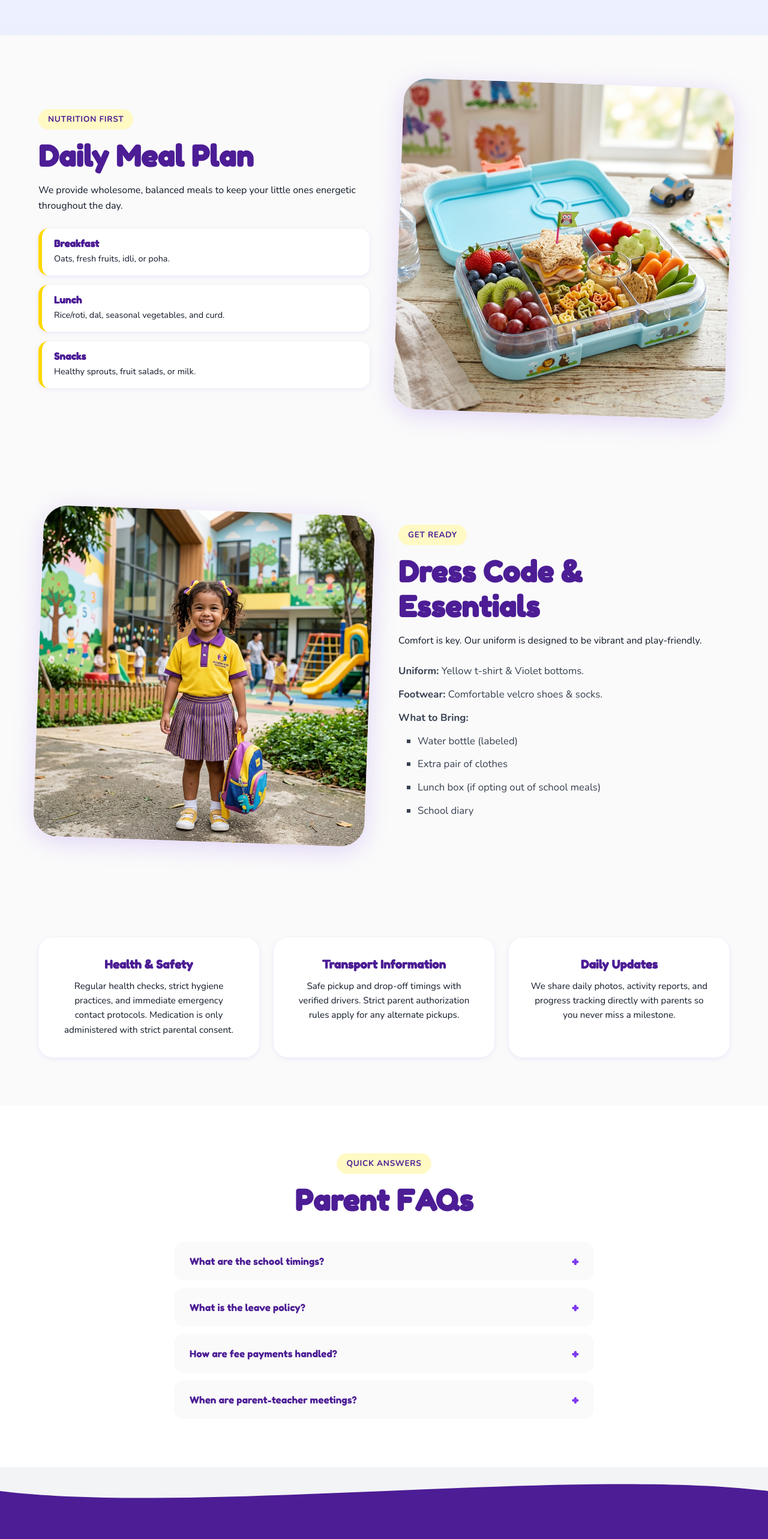
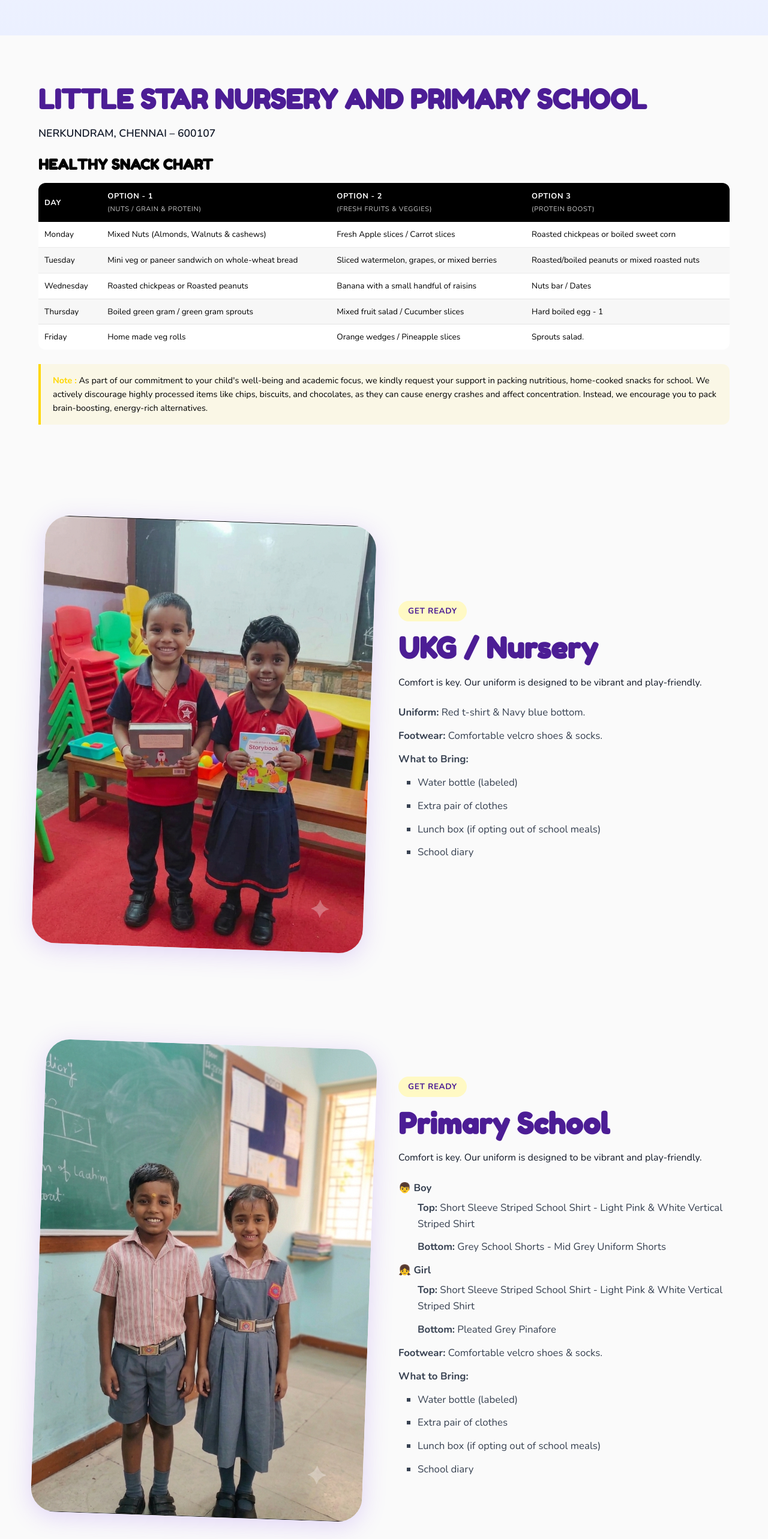
Before and after one commit to Govind1725/littel-star-nursery-and-primary-school, a Next.js app: page /child-care in a window 1280 px wide. Shown: the part 1520-4086 px from the top of the page at 60% size. Built offline with nearby package versions, Linux system fonts and the light colour scheme.

Commit message:
Update hero section to include Star Tuition Centre details, update contact and child care styling

```diff
--- a/src/app/child-care/child-care.module.css
+++ b/src/app/child-care/child-care.module.css
@@ -353,3 +353,64 @@
     margin-left: 16px;
   }
 }
+
+/* ===== SNACK TABLE ===== */
+.tableWrap {
+  overflow-x: auto;
+  margin-bottom: 24px;
+}
+
+.snackTable {
+  width: 100%;
+  border-collapse: collapse;
+  font-size: 0.85rem;
+  background: #fff;
+  border-radius: 12px;
+  overflow: hidden;
+  color: #000;
+}
+
+.snackTable th {
+  background: #000;
+  color: #fff;
+  padding: 12px 10px;
+  text-align: left;
+  font-weight: 700;
+  font-size: 0.8rem;
+  text-transform: uppercase;
+  letter-spacing: 0.05em;
+}
+
+.snackTable th small {
+  font-weight: 400;
+  font-size: 0.7rem;
+  opacity: 0.8;
+}
+
+.snackTable td {
+  padding: 10px;
+  border-bottom: 1px solid rgba(0,0,0,0.08);
+  color: #000;
+}
+
+.snackTable tr:nth-child(even) td {
+  background: rgba(0,0,0,0.03);
+}
+
+.snackTable tr:last-child td {
+  border-bottom: none;
+}
+
+.noteBox {
+  background: rgba(255, 215, 0, 0.08);
+  border-left: 4px solid var(--yellow);
+  padding: 16px 20px;
+  border-radius: 0 12px 12px 0;
+  font-size: 0.9rem;
+  color: #000;
+  line-height: 1.6;
+}
+
+.noteBox strong {
+  color: var(--yellow);
+}
--- a/src/app/child-care/page.tsx
+++ b/src/app/child-care/page.tsx
@@ -89,32 +89,39 @@ export default function ChildCarePage() {
         </div>
       </section>
 
-      {/* ===== MEAL PLAN & NUTRITION ===== */}
+      {/* ===== HEALTHY SNACK CHART ===== */}
       <section className={`section-padding ${styles.mealSection}`}>
         <div className="container">
           <div className={styles.splitLayout}>
             <div className={styles.splitText}>
-              <span className="badge">Nutrition First</span>
-              <h2 className="section-title">Daily Meal Plan</h2>
-              <p>We provide wholesome, balanced meals to keep your little ones energetic throughout the day.</p>
+              <h2 className="section-title" style={{fontSize: 'clamp(1.8rem, 4vw, 2.8rem)'}}>LITTLE STAR NURSERY AND PRIMARY SCHOOL</h2>
+              <p style={{fontSize: '1.1rem', marginBottom: '24px', fontWeight: 600}}>NERKUNDRAM, CHENNAI – 600107</p>
 
-              <div className={styles.mealCards}>
-                <div className={styles.mealCard}>
-                  <h4>Breakfast</h4>
-                  <p>Oats, fresh fruits, idli, or poha.</p>
-                </div>
-                <div className={styles.mealCard}>
-                  <h4>Lunch</h4>
-                  <p>Rice/roti, dal, seasonal vegetables, and curd.</p>
-                </div>
-                <div className={styles.mealCard}>
-                  <h4>Snacks</h4>
-                  <p>Healthy sprouts, fruit salads, or milk.</p>
-                </div>
+              <h3 style={{fontSize: '1.5rem', fontWeight: 700, marginBottom: '16px', color: '#000'}}>HEALTHY SNACK CHART</h3>
+
+              <div className={styles.tableWrap}>
+                <table className={styles.snackTable}>
+                  <thead>
+                    <tr>
+                      <th>DAY</th>
+                      <th>OPTION - 1<br /><small>(NUTS / GRAIN & PROTEIN)</small></th>
+                      <th>OPTION - 2<br /><small>(FRESH FRUITS & VEGGIES)</small></th>
+                      <th>OPTION 3<br /><small>(PROTEIN BOOST)</small></th>
+                    </tr>
+                  </thead>
+                  <tbody>
+                    <tr><td>Monday</td><td>Mixed Nuts (Almonds, Walnuts & cashews)</td><td>Fresh Apple slices / Carrot slices</td><td>Roasted chickpeas or boiled sweet corn</td></tr>
+                    <tr><td>Tuesday</td><td>Mini veg or paneer sandwich on whole-wheat bread</td><td>Sliced watermelon, grapes, or mixed berries</td><td>Roasted/boiled peanuts or mixed roasted nuts</td></tr>
+                    <tr><td>Wednesday</td><td>Roasted chickpeas or Roasted peanuts</td><td>Banana with a small handful of raisins</td><td>Nuts bar / Dates</td></tr>
+                    <tr><td>Thursday</td><td>Boiled green gram / green gram sprouts</td><td>Mixed fruit salad / Cucumber slices</td><td>Hard boiled egg - 1</td></tr>
+                    <tr><td>Friday</td><td>Home made veg rolls</td><td>Orange wedges / Pineapple slices</td><td>Sprouts salad.</td></tr>
+                  </tbody>
+                </table>
               </div>
-            </div>
-            <div className={styles.splitImage}>
-              <img src="/images/meal_plan.png" alt="Healthy Preschool Meal" className={styles.photo} />
+
+              <div className={styles.noteBox}>
+                <strong>Note :</strong> As part of our commitment to your child's well-being and academic focus, we kindly request your support in packing nutritious, home-cooked snacks for school. We actively discourage highly processed items like chips, biscuits, and chocolates, as they can cause energy crashes and affect concentration. Instead, we encourage you to pack brain-boosting, energy-rich alternatives.
+              </div>
             </div>
           </div>
         </div>
@@ -126,11 +133,11 @@ export default function ChildCarePage() {
           <div className={styles.splitLayoutReverse}>
             <div className={styles.splitText}>
               <span className="badge">Get Ready</span>
-              <h2 className="section-title">Dress Code & Essentials</h2>
+              <h2 className="section-title">UKG / Nursery</h2>
               <p>Comfort is key. Our uniform is designed to be vibrant and play-friendly.</p>
 
               <ul className={styles.checklist}>
-                <li><strong>Uniform:</strong> Yellow t-shirt & Violet bottoms.</li>
+                <li><strong>Uniform:</strong> Red t-shirt & Navy blue bottom.</li>
                 <li><strong>Footwear:</strong> Comfortable velcro shoes & socks.</li>
                 <li><strong>What to Bring:</strong>
                   <ul>
@@ -143,23 +150,61 @@ export default function ChildCarePage() {
               </ul>
             </div>
             <div className={styles.splitImage}>
-              <img src="/images/dress_code.png" alt="Preschool Dress Code" className={styles.photo} />
+              <img src="/images/kg school.png" alt="UKG / Nursery Dress Code" className={styles.photo} />
             </div>
           </div>
         </div>
       </section>
 
-      {/* ===== HEALTH, SAFETY & TRANSPORT ===== */}
+      {/* ===== PRIMARY SCHOOL ===== */}
+      <section className={`section-padding ${styles.dressSection}`}>
+        <div className="container">
+          <div className={styles.splitLayoutReverse}>
+            <div className={styles.splitText}>
+              <span className="badge">Get Ready</span>
+              <h2 className="section-title">Primary School</h2>
+              <p>Comfort is key. Our uniform is designed to be vibrant and play-friendly.</p>
+
+              <ul className={styles.checklist}>
+                <li>
+                  <strong>👦 Boy</strong>
+                  <ul style={{ marginTop: '6px', listStyle: 'none', paddingLeft: 0 }}>
+                    <li><strong>Top:</strong> Short Sleeve Striped School Shirt - Light Pink & White Vertical Striped Shirt</li>
+                    <li><strong>Bottom:</strong> Grey School Shorts - Mid Grey Uniform Shorts</li>
+                  </ul>
+                </li>
+                <li style={{ marginTop: '12px' }}>
+                  <strong>👧 Girl</strong>
+                  <ul style={{ marginTop: '6px', listStyle: 'none', paddingLeft: 0 }}>
+                    <li><strong>Top:</strong> Short Sleeve Striped School Shirt - Light Pink & White Vertical Striped Shirt</li>
+                    <li><strong>Bottom:</strong> Pleated Grey Pinafore</li>
+                  </ul>
+                </li>
+                <li><strong>Footwear:</strong> Comfortable velcro shoes & socks.</li>
+                <li><strong>What to Bring:</strong>
+                  <ul>
+                    <li>Water bottle (labeled)</li>
+                    <li>Extra pair of clothes</li>
+                    <li>Lunch box (if opting out of school meals)</li>
+                    <li>School diary</li>
+                  </ul>
+                </li>
+              </ul>
+            </div>
+            <div className={styles.splitImage}>
+              <img src="/images/primary school.png" alt="Primary School Dress Code" className={styles.photo} />
+            </div>
+          </div>
+        </div>
+      </section>
+
+      {/* ===== HEALTH & SAFETY ===== */}
       <section className={`section-padding ${styles.safetySection}`}>
         <div className="container">
           <div className={styles.gridCards}>
             <div className={styles.card}>
               <h3>Health & Safety</h3>
               <p>Regular health checks, strict hygiene practices, and immediate emergency contact protocols. Medication is only administered with strict parental consent.</p>
-            </div>
-            <div className={styles.card}>
-              <h3>Transport Information</h3>
-              <p>Safe pickup and drop-off timings with verified drivers. Strict parent authorization rules apply for any alternate pickups.</p>
             </div>
             <div className={styles.card}>
               <h3>Daily Updates</h3>
```
Also changed, not shown: src/app/contact/page.tsx (+12 -4 lines), src/app/page.module.css (+6 -1 lines), src/app/page.tsx (+23 -10 lines), public/images/kg school.png (added), public/images/primary school.png (added).
